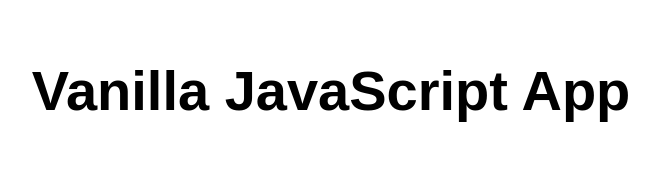
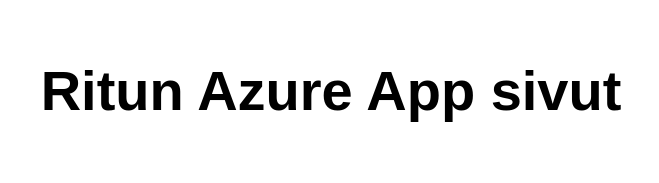
Before and after one commit to Ritusprojects/Azure-static-web-apps, a website: page src/index.html in a window 1280 px wide. Shown: the whole page, without its empty margins (309-968 px from the left). Drawn offline with Linux system fonts and the light colour scheme.

Commit message:
Update index.html

```diff
--- a/src/index.html
+++ b/src/index.html
@@ -10,7 +10,7 @@
 
 <body>
   <main>
-    <h1>Vanilla JavaScript App</h1>
+    <h1>Ritun Azure App sivut</h1>
   </main>
 </body>
 
```
